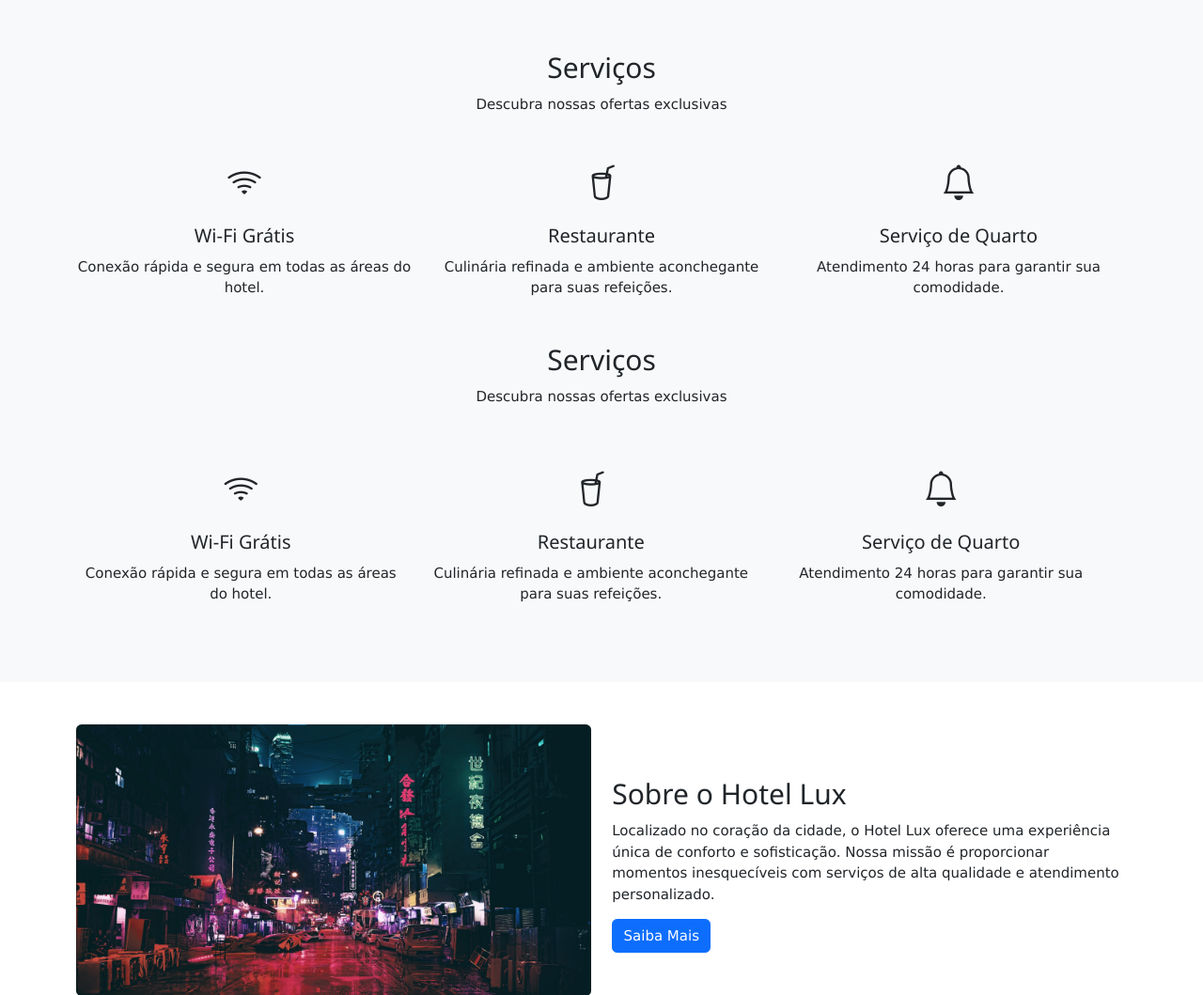
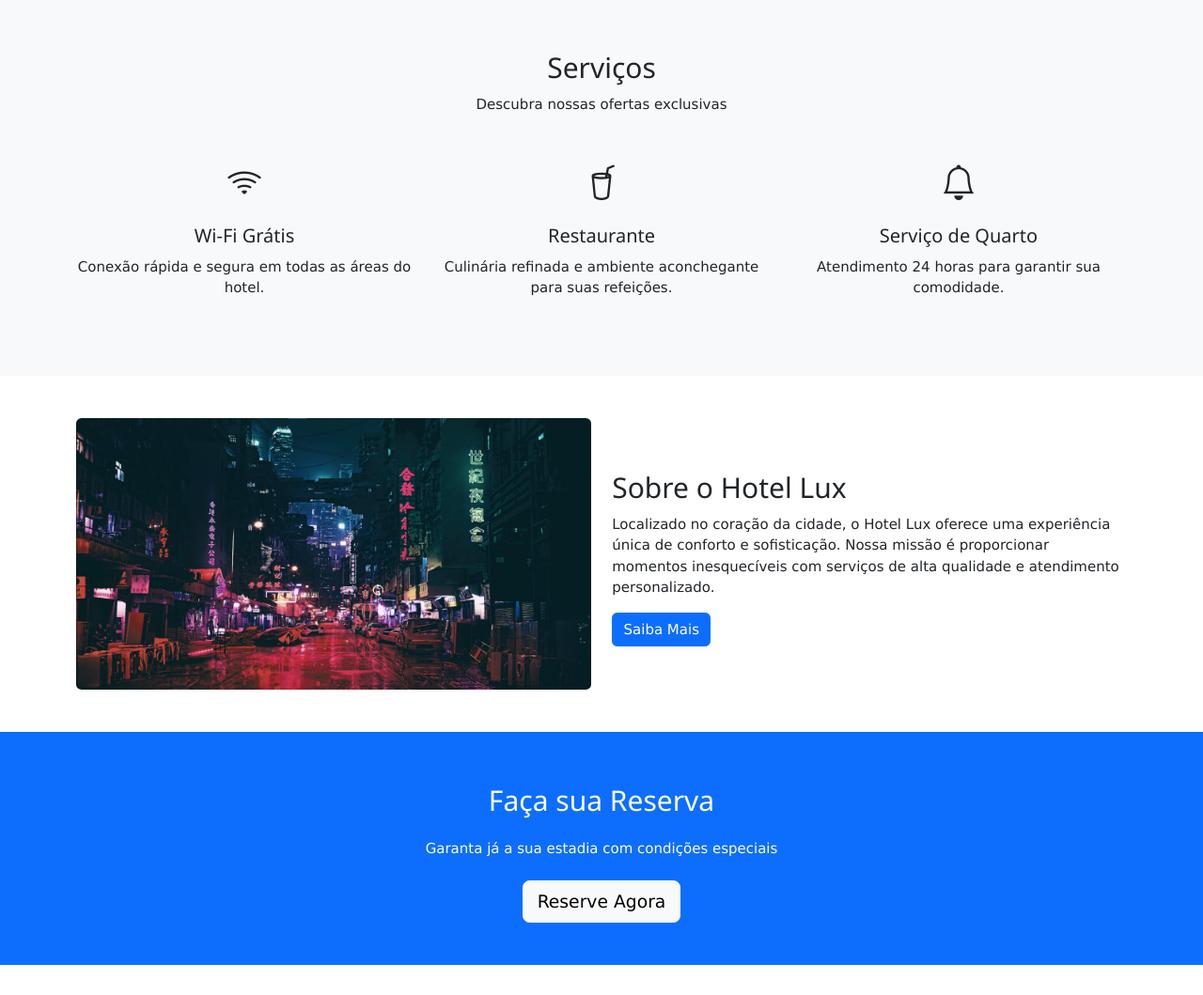
Before and after one commit to MBritoS19/StayEase-Solutions, a PHP site: page / in a window 1280 px wide. Shown: the part 1503-2562 px from the top of the page at 94% size. Run offline with PHP 8.4, Linux system fonts and the light colour scheme.

Commit message:
Update index.php
Retirei a segunda linha de serviços que estava no index

```diff
--- a/Hotel/index.php
+++ b/Hotel/index.php
@@ -300,27 +300,6 @@ if ($_SERVER['REQUEST_METHOD'] === 'POST') {
   <!-- Seção de Serviços -->
   <section id="services" class="bg-light py-5">
     <div class="container">
-      <div class="text-center mb-5">
-        <h2>Serviços</h2>
-        <p>Descubra nossas ofertas exclusivas</p>
-      </div>
-      <div class="row">
-        <div class="col-md-4 text-center mb-4">
-          <i class="bi bi-wifi fs-1"></i>
-          <h4 class="mt-3">Wi-Fi Grátis</h4>
-          <p>Conexão rápida e segura em todas as áreas do hotel.</p>
-        </div>
-        <div class="col-md-4 text-center mb-4">
-          <i class="bi bi-cup-straw fs-1"></i>
-          <h4 class="mt-3">Restaurante</h4>
-          <p>Culinária refinada e ambiente aconchegante para suas refeições.</p>
-        </div>
-        <div class="col-md-4 text-center mb-4">
-          <i class="bi bi-bell fs-1"></i>
-          <h4 class="mt-3">Serviço de Quarto</h4>
-          <p>Atendimento 24 horas para garantir sua comodidade.</p>
-        </div>
-
         <div class="text-center mb-5">
         <h2>Serviços</h2>
         <p>Descubra nossas ofertas exclusivas</p>
```
